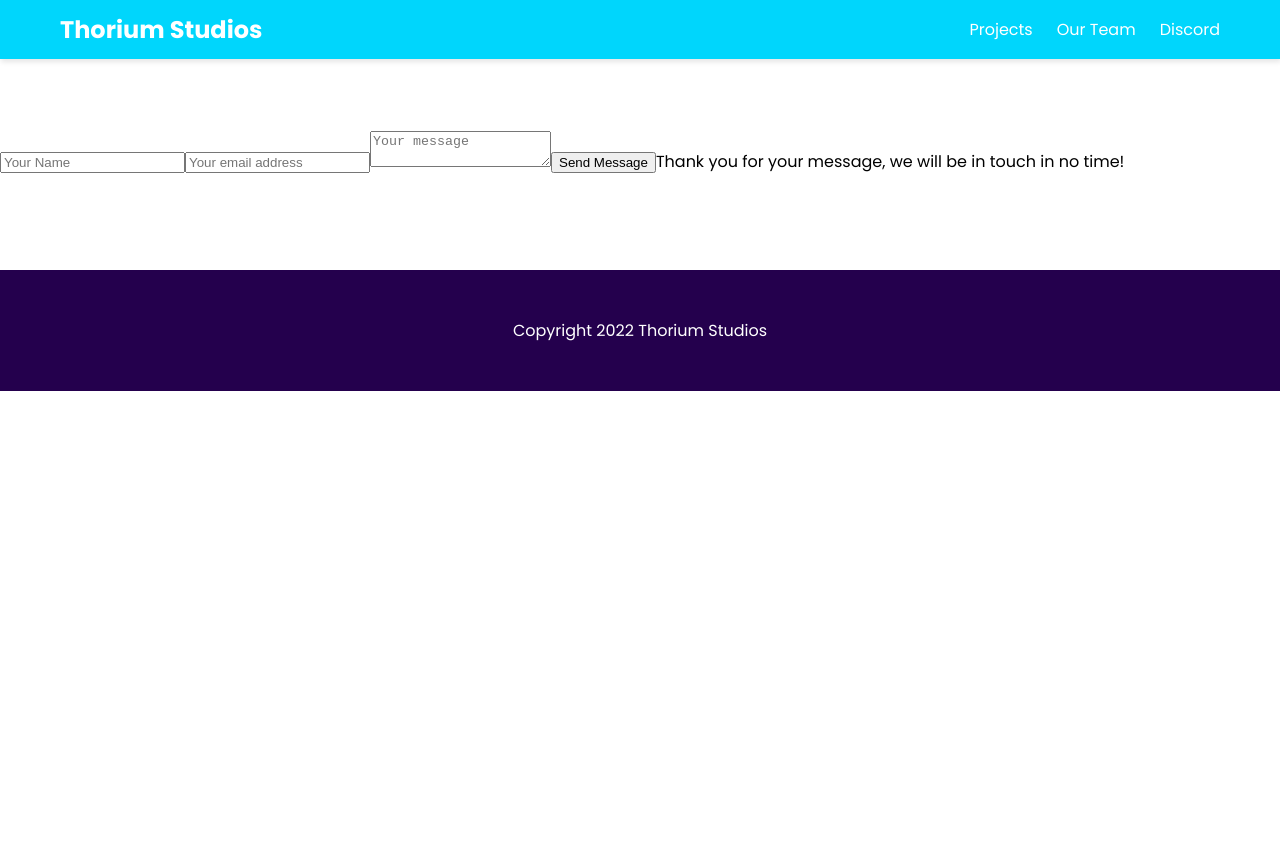
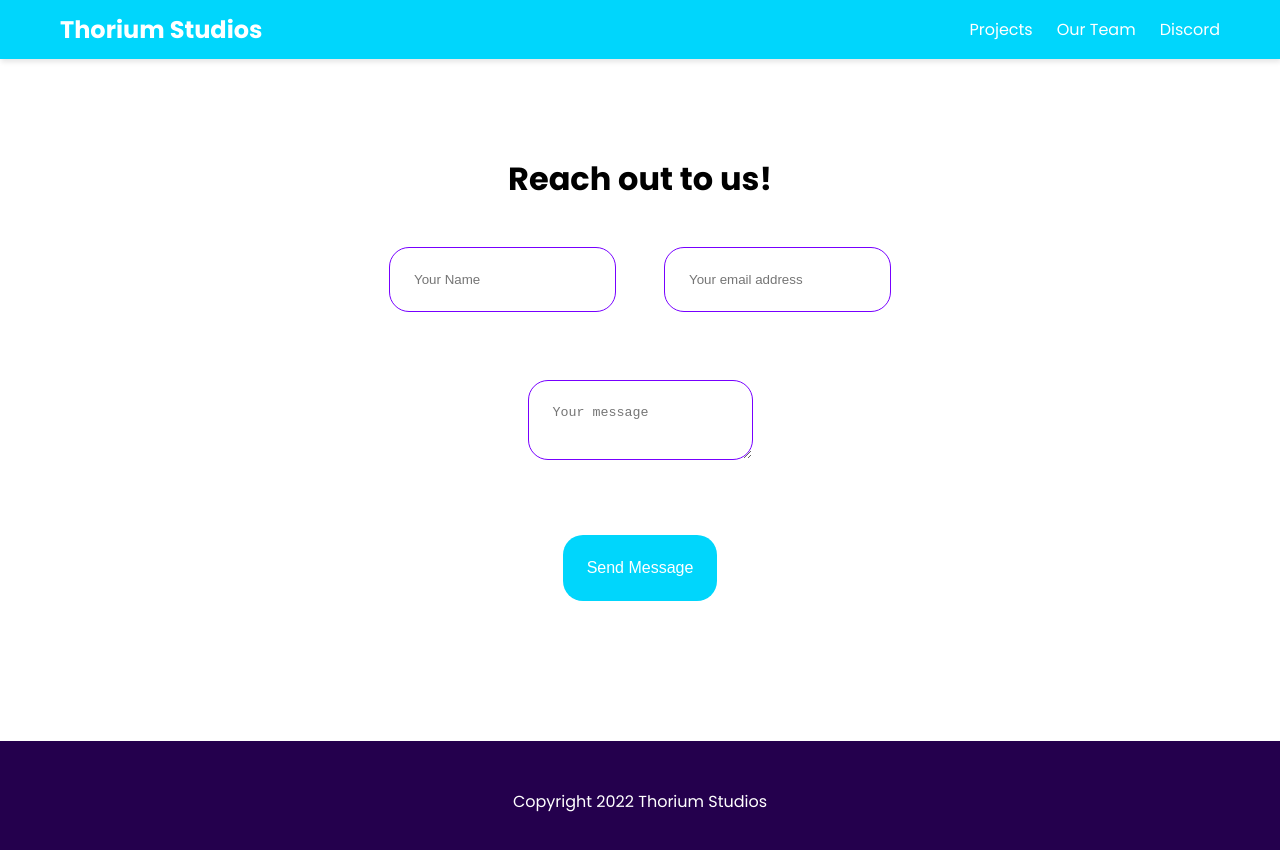
Before and after one commit to Thorium-Studios/webpage, a React (Create React App) app: page /contact in a window 1280 px wide. Shown: the top 850 px of the page. Before the commit the page ends 800 px from the top, so only its background shows below. Built offline with nearby package versions, Linux system fonts and the light colour scheme.

Commit message:
Added styling to contact page

```diff
--- a/src/pages/Contact.js
+++ b/src/pages/Contact.js
@@ -5,7 +5,6 @@ const Contact = () => {
   const [name, setName] = useState("");
   const [email, setEmail] = useState("");
   const [message, setMessage] = useState("");
-  const [success, setSuccess] = useState(false);
 
   const submit = () => {
     if (name && email && message) {
@@ -42,36 +41,54 @@ const Contact = () => {
       setName("");
       setEmail("");
       setMessage("");
-      setSuccess(true);
     } else {
       alert("Please fill in all fields.");
     }
   };
 
   return (
+    <div className="container mt-5">
+      <center>
+        <h1>Reach out to us!</h1>
+      </center>
+      <div className="row gap-2 justify-center">
+        <div className="col-12-xs col-6-md col-6-lg">
+          <center>
             <div id="contact-form">
               <input
+                className="p-2 m-2 btn-outlined-secondary"
                 type="text"
                 placeholder="Your Name"
                 value={name}
                 onChange={(e) => setName(e.target.value)}
               />
               <input
+                className="p-2 m-2 btn-outlined-secondary"
                 type="email"
                 placeholder="Your email address"
                 value={email}
                 onChange={(e) => setEmail(e.target.value)}
               />
+              <div className="row gap-2 justify-center">
+                <div className="col-12-xs col-12-md col-12-lg">
                   <textarea
+                    className="p-2 m-2 btn-outlined-secondary"
                     placeholder="Your message"
                     value={message}
                     onChange={(e) => setMessage(e.target.value)}
                   ></textarea>
-      <button onClick={submit}>Send Message</button>
-
-      <span className={success ? "visible" : null}>
-        Thank you for your message, we will be in touch in no time!
-      </span>
+                </div>
+              </div>
+              <button
+                className="btn-primary text-white font-md p-2 m-2"
+                onClick={submit}
+              >
+                Send Message
+              </button>
+            </div>
+          </center>
+        </div>
+      </div>
     </div>
   );
 };
```
Lines whose indentation alone changed are shown as unchanged.
